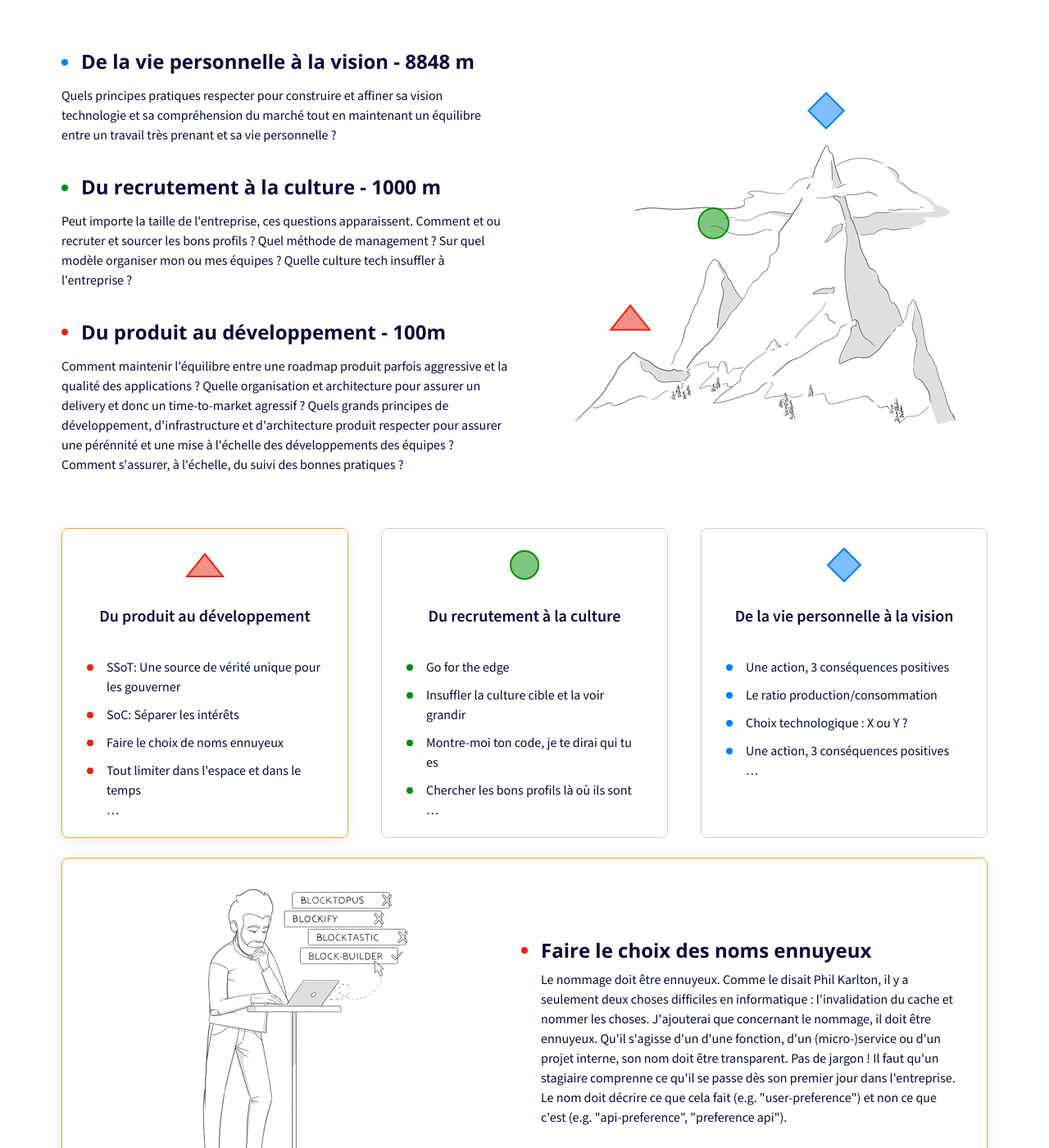
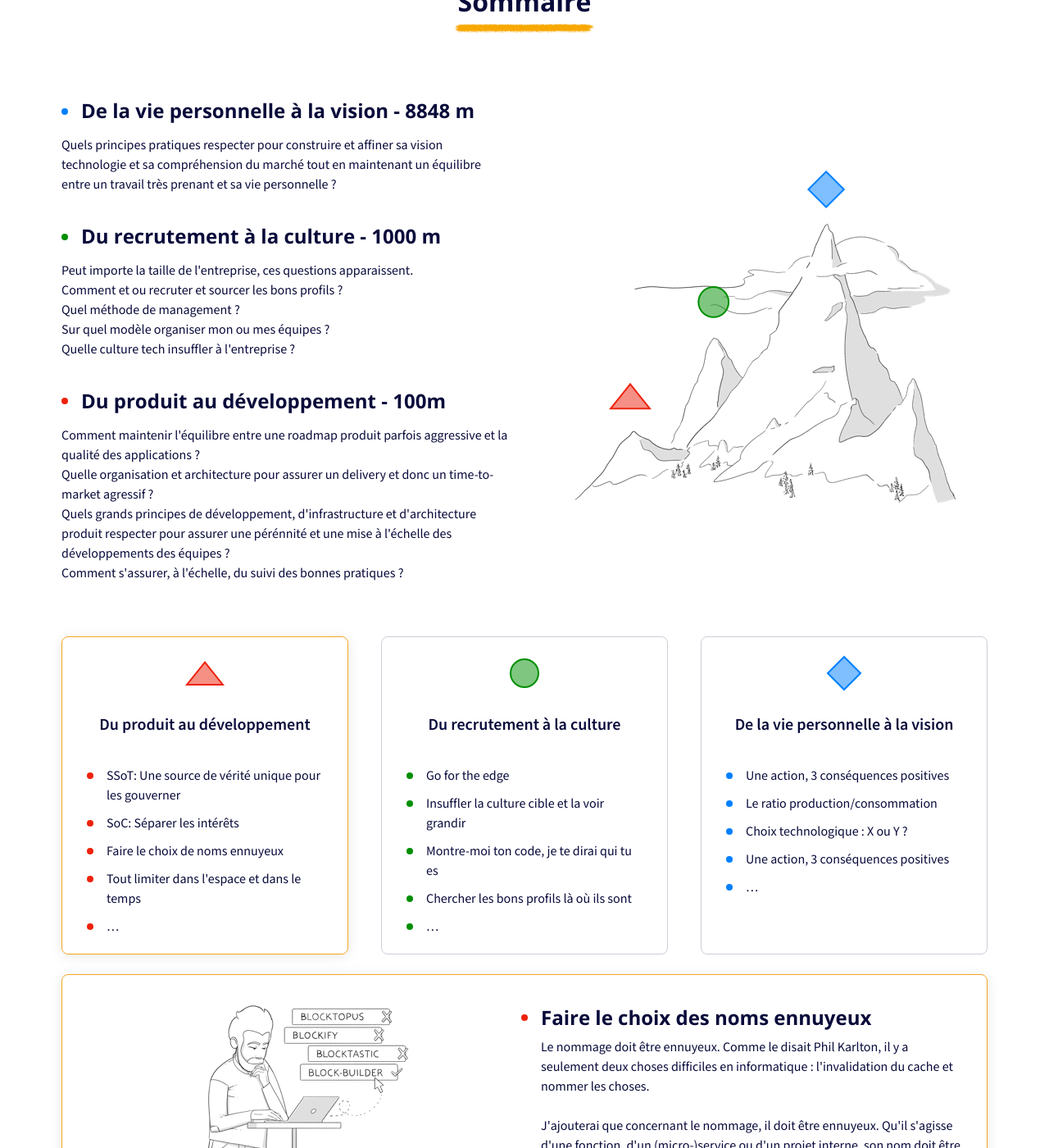
Before and after one commit to nobullshitbooks/nobullshit-website, a Jekyll site: the page built from index.html, in a window 1280 px wide and 1400 px high, scrolled down 808 px. Shown: the whole window at 82% size. Built offline with Jekyll 4.4.1, drawn with Linux system fonts in a browser that asks for light colours; comment, search, counter and statistics services are not loaded; some of the changed text lies outside the part shown.

Commit message:
fix: update text, remove footer form

```diff
--- a/_layouts/default.html
+++ b/_layouts/default.html
@@ -36,9 +36,13 @@
   <section class="container">
     <div class="row">
       <div class="col-md justify-content-center flex-column d-flex">
-        <h1 class="c-h1 u-inline-center-sm-down">#Nobullshit Tech-Lead. </h1>
+        <h1 class="c-h1 u-inline-center-sm-down">#NoBullshit Tech-Lead</h1>
         <p class="c-p u-margin-t-32 u-large u-fweight-600 u-inline-center-sm-down">
-          60 principes fondamentaux pratiques, illustrés et applicables quotidiennement de la petite à la grande entreprise du développeur au CTO en passant par le tech-lead et l'architecte.
+          60 principes pratiques fondamentaux,
+          <br/>illustrés et applicables quotidiennement
+          <br/>de la petite à la grande entreprise
+          <br/>du développeur au CTO
+          <br/>en passant par le tech-lead et l'architecte.
         </p>
         <p class="c-p u-small u-margin-t-48 u-inline-center-sm-down">
           Rester informé de la sortie du livre et de son avancée :
@@ -113,11 +117,18 @@
         </p>
         <h3 class="c-h3 u-bullet u-bullet--green u-margin-t-36">Du recrutement à la culture - 1000 m</h3>
         <p class="c-p u-margin-t-16">
-          Peut importe la taille de l'entreprise, ces questions apparaissent. Comment et ou recruter et sourcer les bons profils ? Quel méthode de management ? Sur quel modèle organiser mon ou mes équipes ? Quelle culture tech insuffler à l'entreprise ?
+          Peut importe la taille de l'entreprise, ces questions apparaissent.
+          <br/>Comment et ou recruter et sourcer les bons profils ?
+          <br/>Quel méthode de management ?
+          <br/>Sur quel modèle organiser mon ou mes équipes ?
+          <br/>Quelle culture tech insuffler à l'entreprise ?
         </p>
         <h3 class="c-h3 u-bullet u-margin-t-36">Du produit au développement - 100m</h3>
         <p class="c-p u-margin-t-16">
-          Comment maintenir l'équilibre entre une roadmap produit parfois aggressive et la qualité des applications ? Quelle organisation et architecture pour assurer un delivery et donc un time-to-market agressif ? Quels grands principes de développement, d'infrastructure et d'architecture produit respecter pour assurer une pérénnité et une mise à l'échelle des développements des équipes ? Comment s'assurer, à l'échelle, du suivi des bonnes pratiques ?
+          Comment maintenir l'équilibre entre une roadmap produit parfois aggressive et la qualité des applications ?
+          <br/>Quelle organisation et architecture pour assurer un delivery et donc un time-to-market agressif ?
+          <br/>Quels grands principes de développement, d'infrastructure et d'architecture produit respecter pour assurer une pérénnité et une mise à l'échelle des développements des équipes ?
+          <br/>Comment s'assurer, à l'échelle, du suivi des bonnes pratiques ?
         </p>
       </div>
       <div class="col-md justify-content-center flex-column d-flex">
@@ -134,7 +145,8 @@
             <li><p class="c-p">SSoT: Une source de vérité unique pour les gouverner</p></li>
             <li><p class="c-p">SoC: Séparer les intérêts</p></li>
             <li><p class="c-p">Faire le choix de noms ennuyeux</p></li>
-            <li><p class="c-p">Tout limiter dans l'espace et dans le temps <br>…</p></li>
+            <li><p class="c-p">Tout limiter dans l'espace et dans le temps</p></li>
+            <li><p class="c-p">…</p></li>
           </ul>
         </div>
       </div>
@@ -146,7 +158,8 @@
             <li><p class="c-p">Go for the edge</p></li>
             <li><p class="c-p">Insuffler la culture cible et la voir grandir</p></li>
             <li><p class="c-p">Montre-moi ton code, je te dirai qui tu es</p></li>
-            <li><p class="c-p">Chercher les bons profils là où ils sont <br>…</p></li>
+            <li><p class="c-p">Chercher les bons profils là où ils sont</p></li>
+            <li><p class="c-p">…</p></li>
           </ul>
         </div>
       </div>
@@ -158,7 +171,8 @@
             <li><p class="c-p">Une action, 3 conséquences positives </p></li>
             <li><p class="c-p">Le ratio production/consommation</p></li>
             <li><p class="c-p">Choix technologique : X ou Y ?</p></li>
-            <li><p class="c-p">Une action, 3 conséquences positives <br>…</p></li>
+            <li><p class="c-p">Une action, 3 conséquences positives</p></li>
+            <li><p class="c-p">…</p></li>
           </ul>
         </div>
       </div>
@@ -172,7 +186,10 @@
         <div class="col-md justify-content-center flex-column d-flex u-margin-t-64-sm-down">
           <h3 class="c-h3 u-bullet u-bullet--out">Faire le choix des noms ennuyeux</h3>
           <p class="c-p u-margin-t-10">
-            Le nommage doit être ennuyeux. Comme le disait Phil Karlton, il y a seulement deux choses difficiles en informatique : l'invalidation du cache et nommer les choses. J'ajouterai que concernant le nommage, il doit être ennuyeux. Qu'il s'agisse d'un d'une fonction, d'un (micro-)service ou d'un projet interne, son nom doit être transparent. Pas de jargon ! Il faut qu'un stagiaire comprenne ce qu'il se passe dès son premier jour dans l'entreprise. Le nom doit décrire ce que cela fait (e.g. "user-preference") et non ce que c'est (e.g. "api-preference", "preference api").
+            Le nommage doit être ennuyeux. Comme le disait Phil Karlton, il y a seulement deux choses difficiles en informatique : l'invalidation du cache et nommer les choses.
+            <br/><br/>J'ajouterai que concernant le nommage, il doit être ennuyeux. Qu'il s'agisse d'une fonction, d'un (micro-)service ou d'un projet interne, son nom doit être transparent.
+            <br/><br/>Pas de jargon ! Il faut qu'un stagiaire comprenne ce qu'il se passe dès son premier jour dans l'entreprise.
+            <br/><br/>Le nom doit décrire ce que cela fait (e.g. "user-preference") et non ce que c'est (e.g. "api-preference", "preference api").
           </p>
         </div>
       </div>
@@ -202,14 +219,14 @@
             Leader depuis 2012 de l'administration et du monitoring de serveurs Redis. <br>
             <br>
             <a target="_blank" href="https://www.image-charts.com/" class="c-link">Image charts</a> <br>
-            Remplaçant de Google Image Charts depuis 2016, plus d'un million de graphiques générés par mois.
+            Remplaçant de Google Image Charts depuis 2016, plus de deux millions de graphiques générés par mois.
           </p>
 
           <p class="c-p u-large u-fweight-600 u-margin-t-32 u-underline u-underline--left">CTO : </p>
           <p class="c-p u-margin-t-16">
             <a href="https://motiondynamic.tech" class="c-link">MotionDynamic</a> <br>
             <br>
-            <a href="https://www.iadvize.com/fr/" class="c-link">Ex CTO de Bringr</a> <br>
+            Ex-CTO de Bringr<br>
             Revendu en 2015 à iAdvize.
           </p>
 
@@ -237,6 +254,19 @@
       </div>
 
       <div class="col-md u-margin-t-80-sm-down">
+        <div class="c-card c-card--large c-card--quote u-margin-t-80">
+          <p class="c-p">
+            A future « must have »  -No doubt, given the highest impact and relevance of François Guillaume’s keynotes !
+          </p>
+        </div>
+        <div class="u-inline-center u-margin-t-24">
+          <p class="c-p u-large u-fweight-600">Thierry Gaillet </p>
+          <p class="c-p u-small u-margin-t-8">
+            Director, <br>
+            Orange Developper Relations
+          </p>
+        </div>
+
         <div class="c-card c-card--large c-card--quote">
           <p class="c-p">
             La vision, le leadership, le dynamisme et l'énergie de François-Guillaume sont bien au-delà de la mission attendue. <br>
@@ -262,20 +292,7 @@
           <p class="c-p u-large u-fweight-600">Maxime Duprez</p>
           <p class="c-p u-small u-margin-t-8">
             DSI du groupe COMAP, <br>
-            ex-DSI Olympique Lyonnais.
-          </p>
-        </div>
-
-        <div class="c-card c-card--large c-card--quote u-margin-t-80">
-          <p class="c-p">
-            A future « must have »  -No doubt, given the highest impact and relevance of François Guillaume’s keynotes !
-          </p>
-        </div>
-        <div class="u-inline-center u-margin-t-24">
-          <p class="c-p u-large u-fweight-600">Thierry Gaillet </p>
-          <p class="c-p u-small u-margin-t-8">
-            Director, <br>
-            Orange Developper Relations
+            ex-DSI Olympique Lyonnais
           </p>
         </div>
 
@@ -296,37 +313,13 @@
           <p class="c-p u-white u-inline-center-lg-down">
             Illustrations by Johannes Pekonen - All Right Reserved © <br>
             Design by <a href="https://www.behance.net/aliceha" class="c-link">Alice Habay</a> <br>
-            Integration by Augustin Ribreau
+            Integration by <a href="https://github.com/KevinJaffre" class="c-link">Kevin Jaffre</a> &amp; <a href="https://augustin.ribreau.co/" class="c-link">Augustin Ribreau</a>
           </p>
         </div>
 
         <img src="/assets/img/footer_elements.svg" class="c-img l-footer__ele u-margin-t-40-lg-down" alt="">
 
         <div class="justify-content-center flex-column d-flex u-inline-center-lg-down u-margin-t-40-lg-down">
-          <p class="c-p u-small u-white">Rester informé de la sortie du livre et de son avancée : </p>
-          <!-- Begin Mailchimp Signup Form -->
-            <div id="mc_embed_signup-footer">
-            <form action="https://fgribreau.us9.list-manage.com/subscribe/post?u=918b217b438b04154b124a79d&amp;id=db80d0af17" method="post" id="mc-embedded-subscribe-form-footer" name="mc-embedded-subscribe-form" class="validate" target="_blank" novalidate>
-                <div id="mc_embed_signup_scroll-footer">
-            <div class="mc-field-group">
-                <input type="email" value="" name="EMAIL" class="c-form-control c-form-control--white c-form-control--w280 u-margin-t-16 required email" placeholder="Votre e-mail" id="mce-EMAIL">
-            </div>
-                <div id="mce-responses-footer" class="clear">
-                    <div class="response" id="mce-error-response-footer" style="display:none"></div>
-                    <div class="response" id="mce-success-response-footer" style="display:none"></div>
-                </div>    <!-- real people should not fill this in and expect good things - do not remove this or risk form bot signups-->
-                <div style="position: absolute; left: -5000px;" aria-hidden="true"><input type="text" name="b_918b217b438b04154b124a79d_db80d0af17" tabindex="-1" value=""></div>
-                <div class="clear u-inline-center-lg-down">
-                  <div class="c-addon-container u-margin-t-16">
-                    <input type="submit" value="Envoyer mes réponses" name="subscribe" id="mc-embedded-subscribe" class="c-button c-button--w280 c-button--full-width">
-                    <img class="c-img" src="/assets/img/send.svg" alt="">
-                  </div>
-                </div>
-                </div>
-            </form>
-            </div>
-            <script type='text/javascript' src='//s3.amazonaws.com/downloads.mailchimp.com/js/mc-validate.js'></script><script type='text/javascript'>(function($) {window.fnames = new Array(); window.ftypes = new Array();fnames[0]='EMAIL';ftypes[0]='email';fnames[5]='ENTERPRISE';ftypes[5]='dropdown';fnames[6]='JOB';ftypes[6]='dropdown';}(jQuery));var $mcj = jQuery.noConflict(true);</script>
-            <!--End mc_embed_signup-->
         </div>
       </div>
     </div>
```
Also changed, not shown: other parts of _layouts/default.html (+1 -1 lines).
